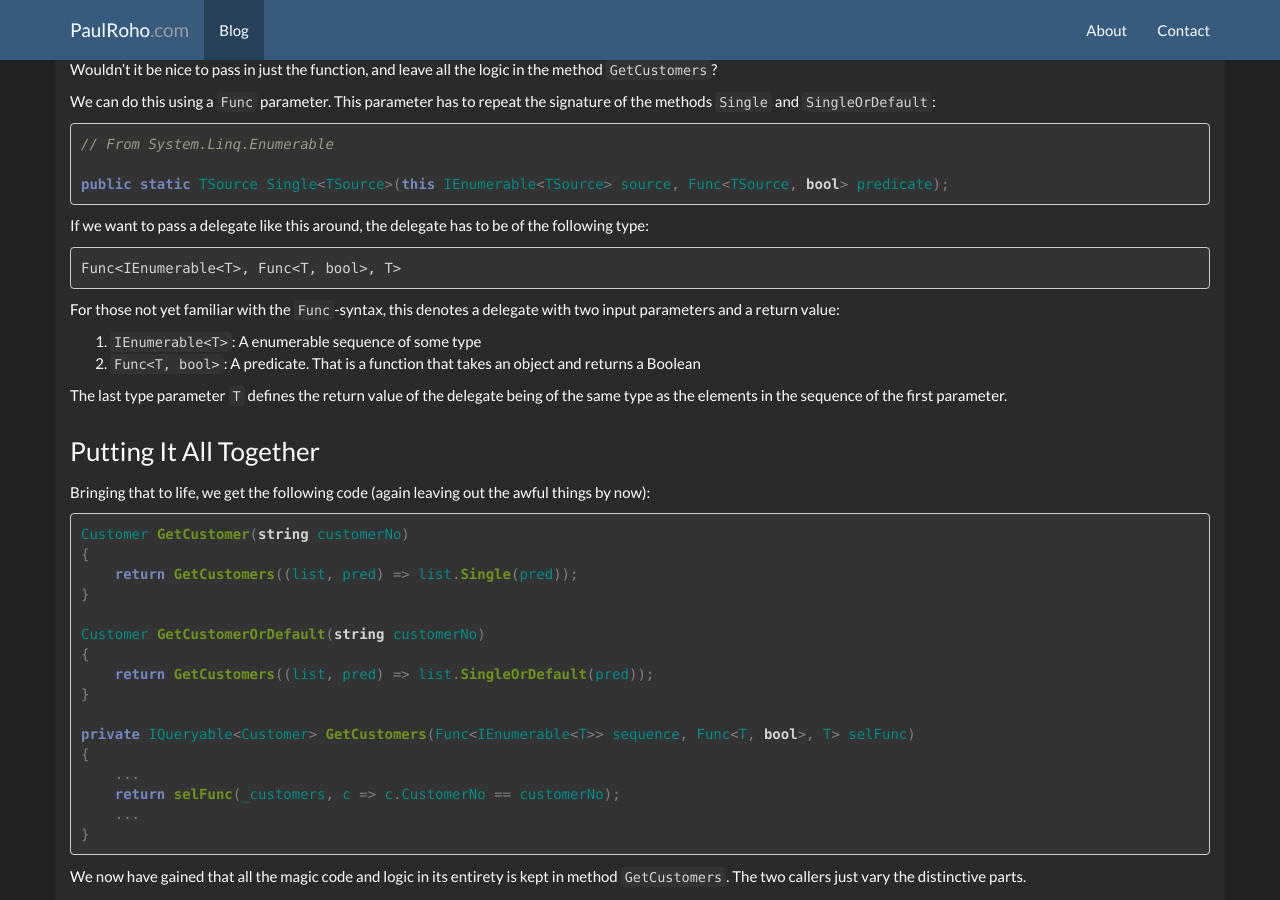
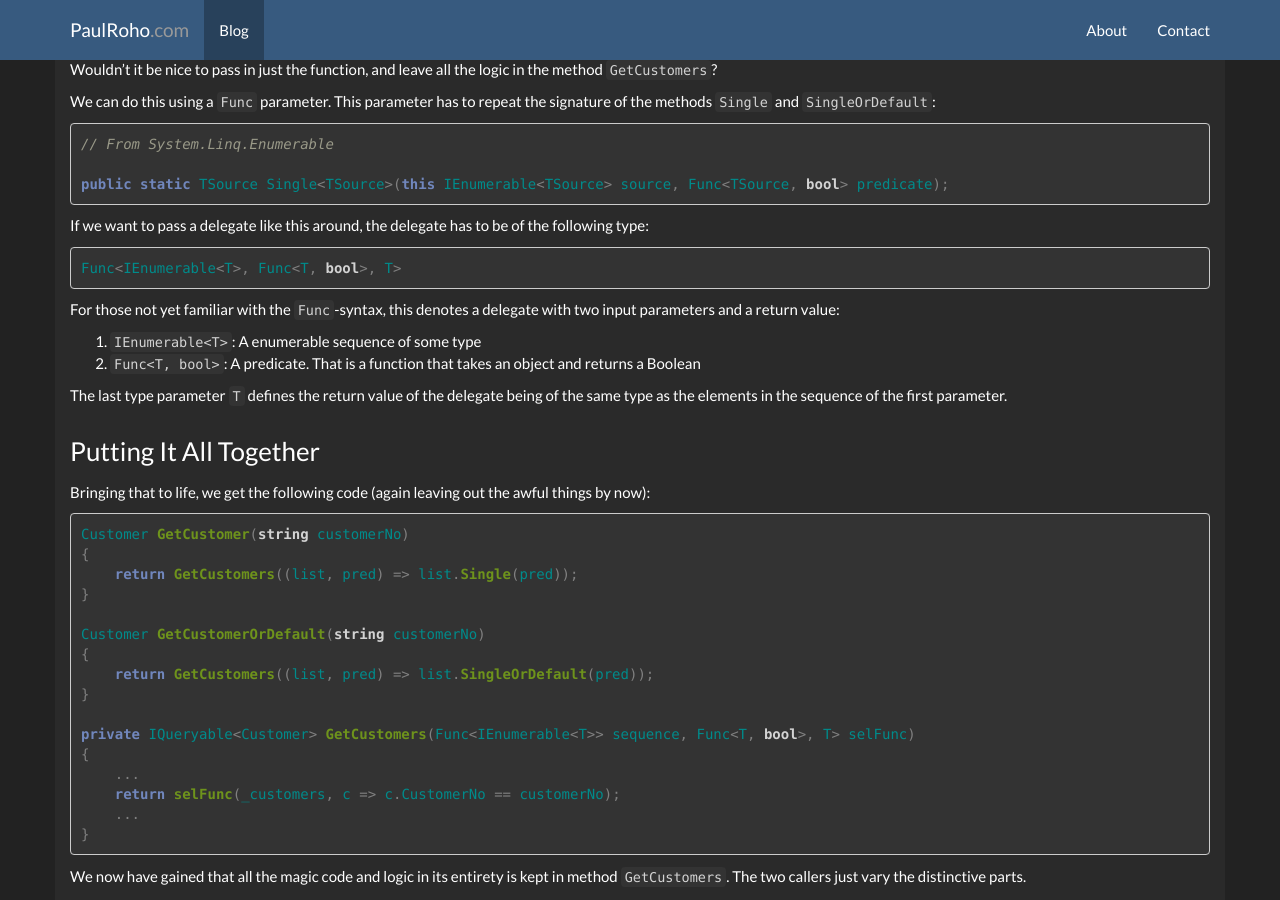
Before and after one commit to paulroho/paulroho.github.io, a Jekyll site: the page built from _posts/2014-06-28-Parameterizing-Linq-Query-Selectors.md, in a window 1280 px wide and 900 px high, scrolled down 3197 px. Built offline with Jekyll 4.4.1, drawn with Linux system fonts in a browser that asks for light colours; nearby versions of some CDN libraries.

Commit message:
Added missing fenced code block

````diff
--- a/_posts/2014-06-28-Parameterizing-Linq-Query-Selectors.md
+++ b/_posts/2014-06-28-Parameterizing-Linq-Query-Selectors.md
@@ -160,7 +161,9 @@
 
 If we want to pass a delegate like this around, the delegate has to be of the following type:
 
-    Func<IEnumerable<T>, Func<T, bool>, T>
+```csharp
+Func<IEnumerable<T>, Func<T, bool>, T>
+```
 
 For those not yet familiar with the `Func`-syntax, this denotes a delegate with two input parameters and a return value:
 
````
Also changed, not shown: other parts of _posts/2014-06-28-Parameterizing-Linq-Query-Selectors.md (+1 -0 lines).
